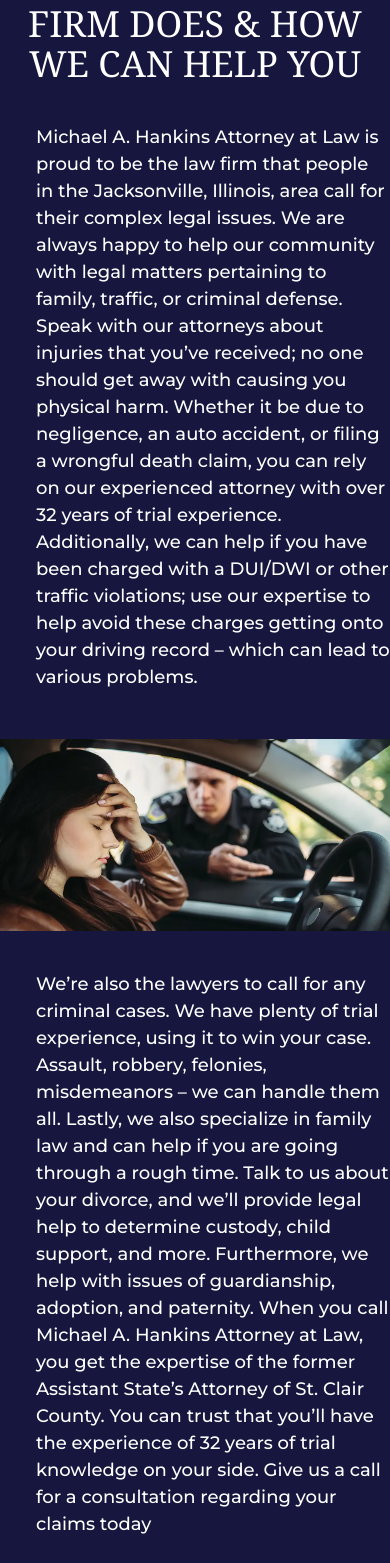
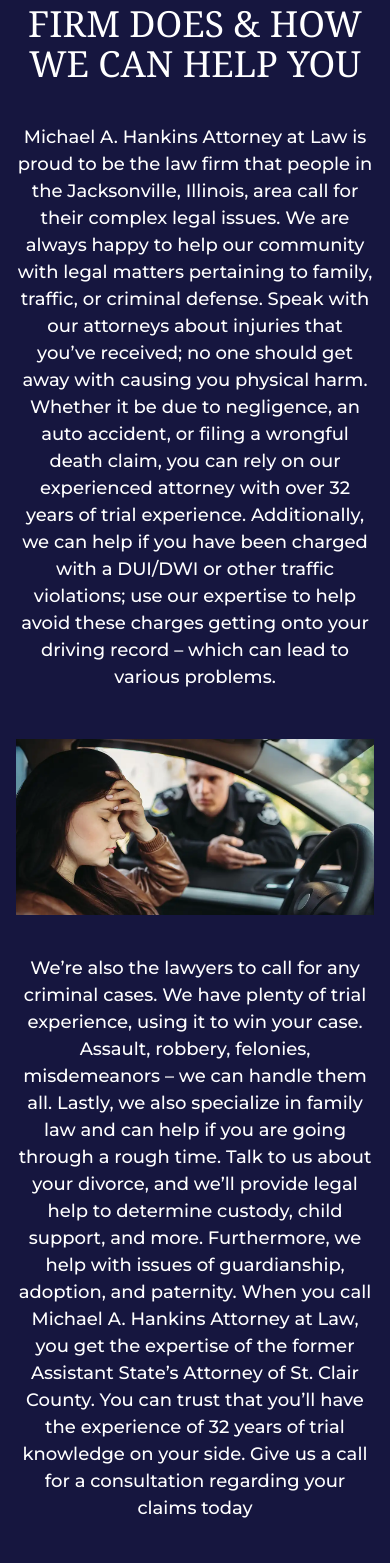
Before and after one commit to kingjames087/michaelhankinslaw, a React (Vite) app: page / in a window 390 px wide. Shown: the part 4125-5688 px from the top of the page. Built offline with nearby package versions, Linux system fonts and the light colour scheme; a web font is replaced by a local one.

Commit message:
fixed responsiveness

```diff
--- a/src/pages/home/homeComponents/section3/Section3.jsx
+++ b/src/pages/home/homeComponents/section3/Section3.jsx
@@ -5,13 +5,13 @@ import img2 from '../../../../assets/secthree-img2.webp'
 const Section3 = () => {
   return (
     <div className="bg-[#16163F]">
-      <div className="w-full max-w-screen-2xl mx-auto py-14">
+      <div className="w-11/12  max-w-screen-2xl mx-auto py-14">
         <h1 className="text-white text-center text-4xl">
           WHAT OUR LAW FIRM DOES & HOW WE CAN HELP YOU
         </h1>
         <div className="grid grid-cols-1 gap-10 py-10">
         <div className="flex flex-col lg:flex-row gap-12 justify-between items-center">
-          <p className="text-white ps-9">
+          <p className="text-white text-center lg:text-start ps-0 lg:ps-9">
             Michael A. Hankins Attorney at Law is proud to be the law firm that
             people in the Jacksonville, Illinois, area call for their complex
             legal issues. We are always happy to help our community with legal
@@ -28,7 +28,7 @@ const Section3 = () => {
           <img className="w-[657px]" src={img1} alt="" />
         </div>
         <div className="flex flex-col lg:flex-row gap-12 justify-between items-center">
-          <p className="text-white ps-9">
+          <p className="text-white text-center lg:text-start ps-0 lg:ps-9">
             We’re also the lawyers to call for any criminal cases. We have
             plenty of trial experience, using it to win your case. Assault,
             robbery, felonies, misdemeanors – we can handle them all. Lastly, we
```
